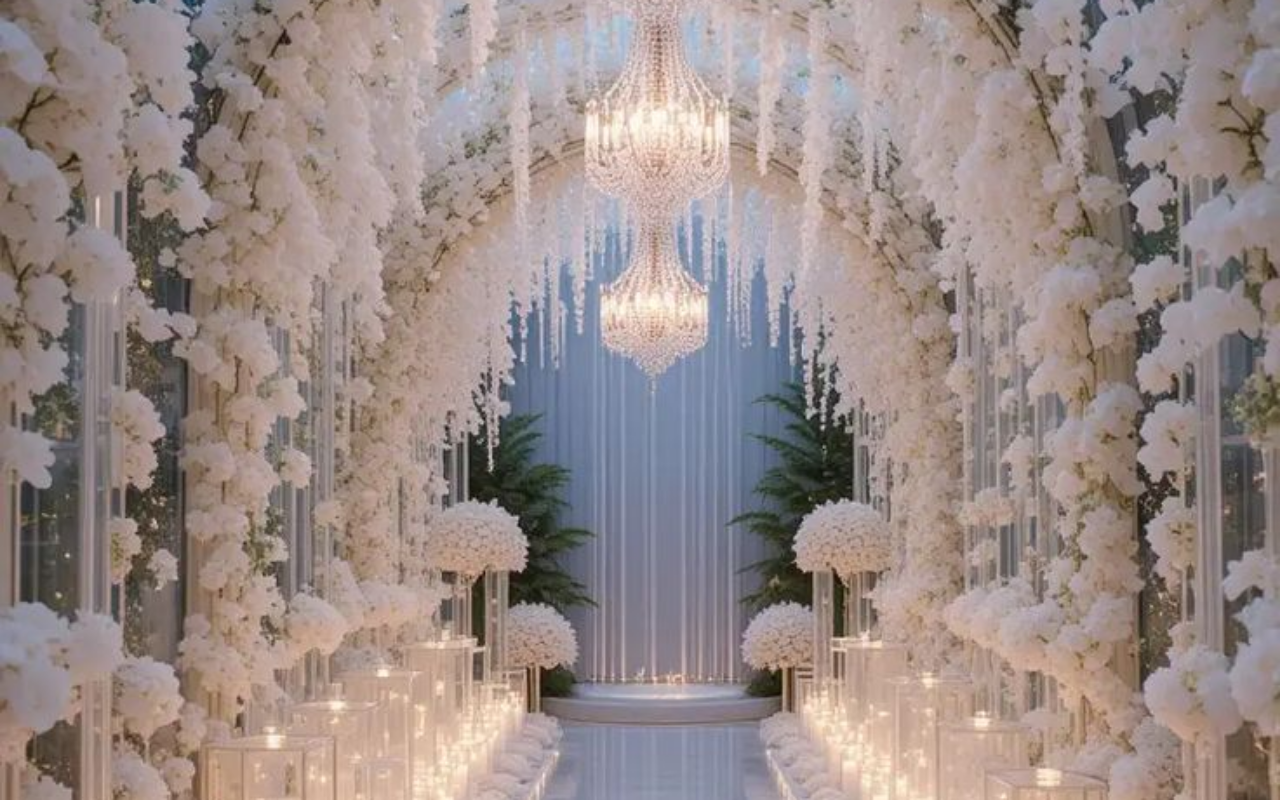
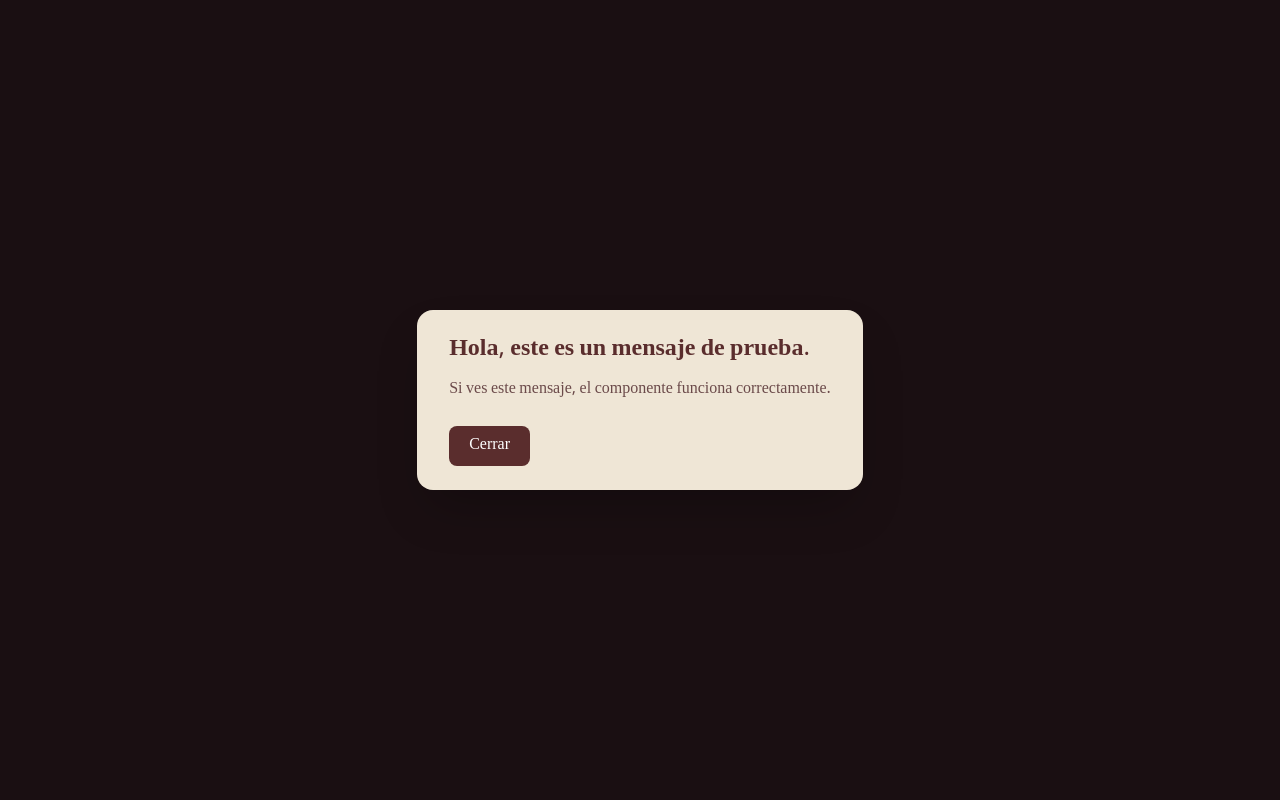
Before and after one commit to inviti-kol/inviti-lkol, a Next.js app: page /baha-sirine-v2 in a window 1280 px wide. Built offline with nearby package versions, Linux system fonts and the light colour scheme.

Commit message:
backup antes de nueva invitacion

```diff
--- a/src/components/invitation-v2/BookInvitation.tsx
+++ b/src/components/invitation-v2/BookInvitation.tsx
@@ -3,11 +3,37 @@
 import { useState } from "react"
 import { motion, AnimatePresence } from "framer-motion"
 
+export default function BookInvitation() {
+  const [showMessage, setShowMessage] = useState(true)
 
-export default function BookInvitation() {
+  return (
+    <main className="min-h-screen flex items-center justify-center bg-[#1a0f12]">
+      <AnimatePresence>
+        {showMessage && (
+          <motion.div
+            initial={{ opacity: 0, scale: 0.95, y: 20 }}
+            animate={{ opacity: 1, scale: 1, y: 0 }}
+            exit={{ opacity: 0, scale: 0.95, y: -20 }}
+            transition={{ duration: 0.5 }}
+            className="rounded-2xl bg-[#efe6d6] px-8 py-6 shadow-2xl"
+          >
+            <h1 className="text-2xl font-semibold text-[#5a2d2d]">
+              Hola, este es un mensaje de prueba.
+            </h1>
 
+            <p className="mt-3 text-[#6b4a4a]">
+              Si ves este mensaje, el componente funciona correctamente.
+            </p>
 
-
-
-
+            <button
+              onClick={() => setShowMessage(false)}
+              className="mt-6 rounded-lg bg-[#5a2d2d] px-5 py-2 text-white hover:bg-[#6d3a3a]"
+            >
+              Cerrar
+            </button>
+          </motion.div>
+        )}
+      </AnimatePresence>
+    </main>
+  )
 }
```
